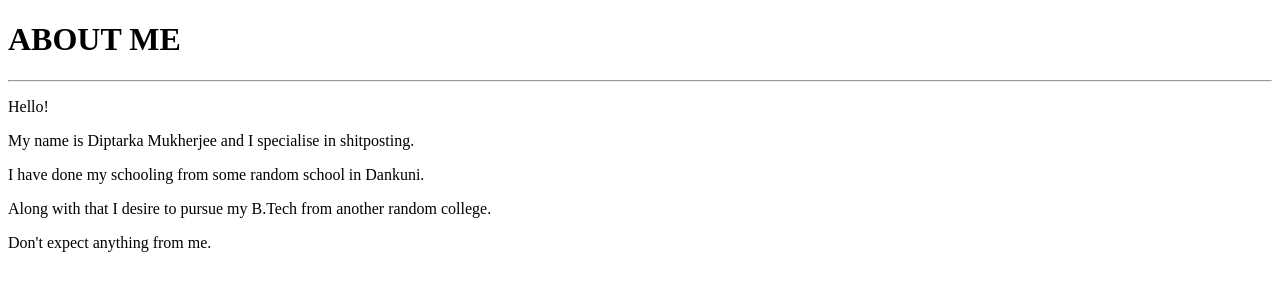
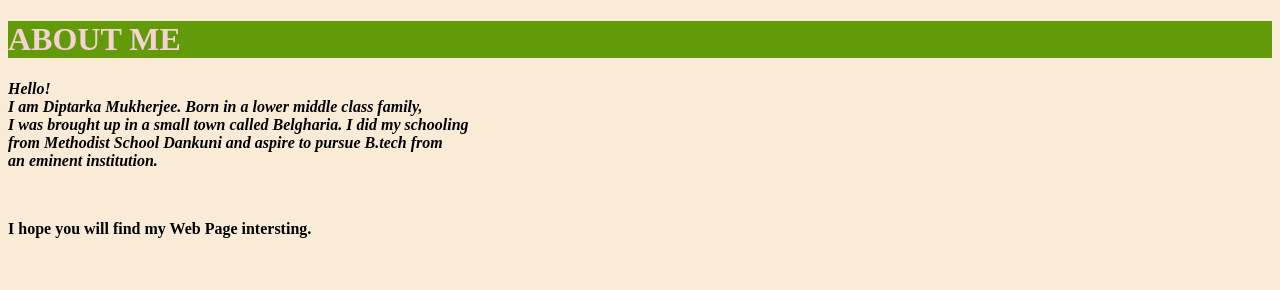
Before and after one commit to Diptarka003/portfolio, a plain HTML site: page about.html in a window 1280 px wide. Drawn offline with Linux system fonts and the light colour scheme.

Commit message:
Update about.html

```diff
--- a/about.html
+++ b/about.html
@@ -3,15 +3,26 @@
 <head>
     <meta charset="UTF-8">
     <meta name="viewport" content="width=device-width, initial-scale=1.0">
-    <title>About</title>
+    <title>Document</title>
+    <style>
+        html{
+        background:antiquewhite;
+        }
+    </style>
+    <link
+    rel="stylesheet"
+    href="style.css"
 </head>
 <body>
-    <h1>ABOUT ME</h1>
-    <hr/>
-    <p>Hello!</p>
-    <p>My name is Diptarka Mukherjee and I specialise in shitposting.</p>
-    <p>I have done my schooling from some random school in Dankuni.</p>
-    <p>Along with that I desire to pursue my B.Tech from another random college.</p>
-    <p>Don't expect anything from me.</p>
+    <h1 style="background-color: rgb(97, 155, 10);color:#f8d2d2;">ABOUT ME</h1>
+    <p><i><b>Hello!</br>I am Diptarka Mukherjee. Born in a lower middle class family,</br> I was brought up in a small town called Belgharia.
+        I did my schooling</br>from Methodist School Dankuni and aspire to pursue B.tech from </br>
+        an eminent institution.</b></i></p>
+        <br>
+        <p><b>I hope you will find my Web Page intersting.</b></p>
+
+
+    </b></i></p>
+
 </body>
 </html>
```
